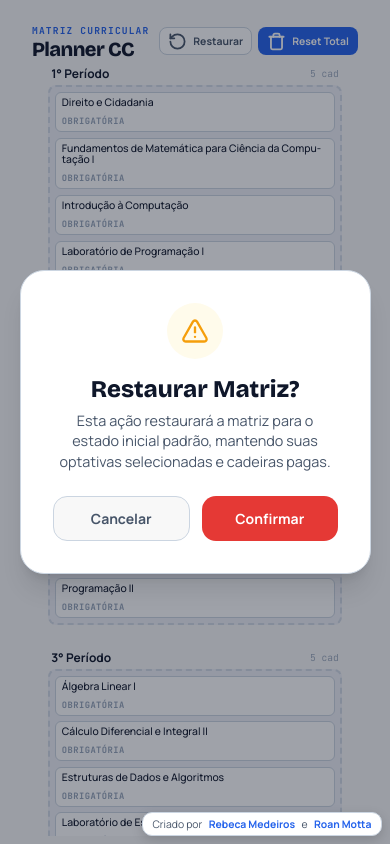
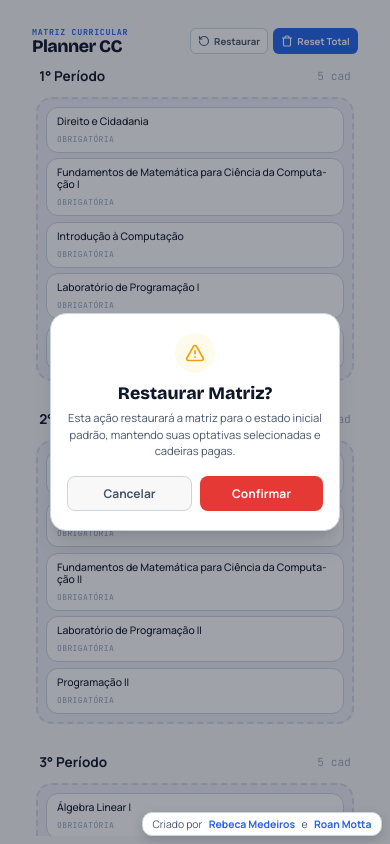
Before and after one commit to rebecamdrs/ufcg-cc-planner, a React (Vite) app: page / in a window 390 px wide. Both pictures are taken after a click on the button "Restaurar". Built offline with nearby package versions, Linux system fonts and the light colour scheme; no server answers.

Commit message:
ajustes para mobile

```diff
--- a/src/components/CardCadeira/card-cadeira.css
+++ b/src/components/CardCadeira/card-cadeira.css
@@ -204,8 +204,8 @@
 @media (max-width: 900px),
 (max-height: 500px) and (orientation: landscape) {
     .card-cadeira {
-        padding: 4px 6px;
-        border-radius: 6px;
+        padding: 8px 10px;
+        border-radius: 12px;
     }
 
     .titulo-cadeira {
@@ -214,7 +214,8 @@
     }
 
     .badge-subtexto-card {
-        font-size: 0.55rem;
+        font-size: 0.5rem;
+        font-weight: 500;
     }
 
     .aviso-status {
--- a/src/components/ColunaPeriodo/coluna-periodo.css
+++ b/src/components/ColunaPeriodo/coluna-periodo.css
@@ -110,19 +110,29 @@
         flex-direction: column !important;
         overflow-x: visible !important;
         width: 100% !important;
-        padding: 0 1rem 4rem 1rem !important;
-        gap: 1.5rem !important;
+        gap: 1.8rem !important;
     }
 
     .coluna-periodo-wrapper {
         width: 100% !important;
         min-width: 100% !important;
         max-width: 100% !important;
+        gap: 12px;
+    }
+
+    .titulo-periodo {
+        font-size: 0.85rem;
+    }
+
+    .contagem-cadeiras {
+        font-size: 0.7rem;
     }
 
     .coluna-periodo {
         min-height: 80px !important;
         width: 100% !important;
+        border-radius: 16px;
+        padding: 0.5rem;
     }
 }
 
--- a/src/components/Header/header.css
+++ b/src/components/Header/header.css
@@ -3,7 +3,7 @@
   display: flex;
   align-items: center;
   justify-content: space-between;
-  padding: 0.25rem 0;
+  padding: 0.25rem;
 }
 
 .titulo-principal {
@@ -89,29 +89,38 @@
   box-shadow: none;
 }
 
+/* --- AJUSTES PARA DISPOSITIVOS MÓVEIS --- */
 @media (max-width: 900px), (max-height: 500px) and (orientation: landscape) {
   .header-app {
-    margin-bottom: 0.4rem;
-    padding: 0;
+    margin-bottom: 0.5rem;
+    padding: 0.2rem 0;
   }
 
   .tag-header {
-    font-size: 0.6rem;
-    margin-bottom: 0.1rem;
+    font-size: 0.52rem;
+    margin-bottom: 0.05rem;
+    letter-spacing: 0.08em;
   }
 
   .titulo-principal {
-    font-size: 1.25rem;
+    font-size: 1.1rem;
   }
 
   .botoes-header {
-    gap: 0.35rem;
+    gap: 0.3rem;
   }
 
   .botao-reset {
-    height: 28px;
-    padding: 0.2rem 0.5rem;
-    font-size: 0.65rem;
-    border-radius: 8px;
+    height: 26px;
+    padding: 0.15rem 0.45rem;
+    font-size: 0.6rem;
+    border-radius: 6px;
+    gap: 0.25rem;
+  }
+
+  .botao-reset svg,
+  .icone-botao {
+    width: 12px !important;
+    height: 12px !important;
   }
 }
--- a/src/components/ModalConfirmacao/modal-confirmacao.css
+++ b/src/components/ModalConfirmacao/modal-confirmacao.css
@@ -114,3 +114,46 @@
         opacity: 1;
     }
 }
+
+/* --- AJUSTES PARA MOBILE --- */
+@media (max-width: 768px) {
+    .modal-card {
+        padding: 1.15rem 1rem;
+        max-width: 290px;
+        width: 85%;
+        border-radius: 16px;
+    }
+
+    .modal-icone-wrapper {
+        width: 40px;
+        height: 40px;
+        margin-bottom: 0.65rem;
+    }
+
+    .modal-icone-wrapper svg {
+        width: 20px !important;
+        height: 20px !important;
+    }
+
+    .modal-titulo {
+        font-size: 1.1rem;
+        margin-bottom: 0.35rem;
+    }
+
+    .modal-mensagem {
+        font-size: 0.7rem;
+        margin-bottom: 1rem;
+        line-height: 1.5;
+    }
+
+    .modal-acoes {
+        gap: 0.5rem;
+    }
+
+    .btn-modal-cancelar,
+    .btn-modal-confirmar {
+        padding: 0.5rem 0.75rem;
+        font-size: 0.75rem;
+        border-radius: 8px;
+    }
+}
--- a/src/components/NovoPeriodo/novo-periodo.css
+++ b/src/components/NovoPeriodo/novo-periodo.css
@@ -62,6 +62,7 @@
         min-height: 80px !important;
         height: auto !important;
         margin-top: 0 !important;
+        border-radius: 16px;
     }
 }
 
```
